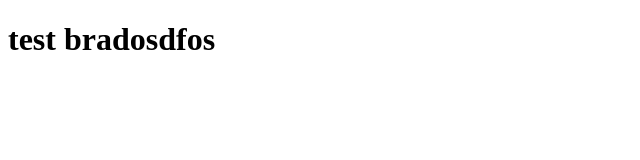
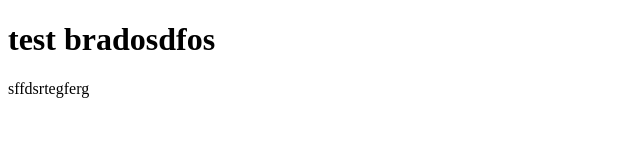
Before and after one commit to usuptalipov123/qwertyuiop-, a plain HTML site: page index.html in a window 1280 px wide. Shown: the whole page, without its empty margins (0-640 px from the left). Drawn offline with Linux system fonts and the light colour scheme.

Commit message:
add <p> to index.html on 11 line

```diff
--- a/index.html
+++ b/index.html
@@ -10,5 +10,6 @@
     <h1>
         test bradosdfos
     </h1>
+    <p>sffdsrtegferg</p>
 </body>
 </html>
```
